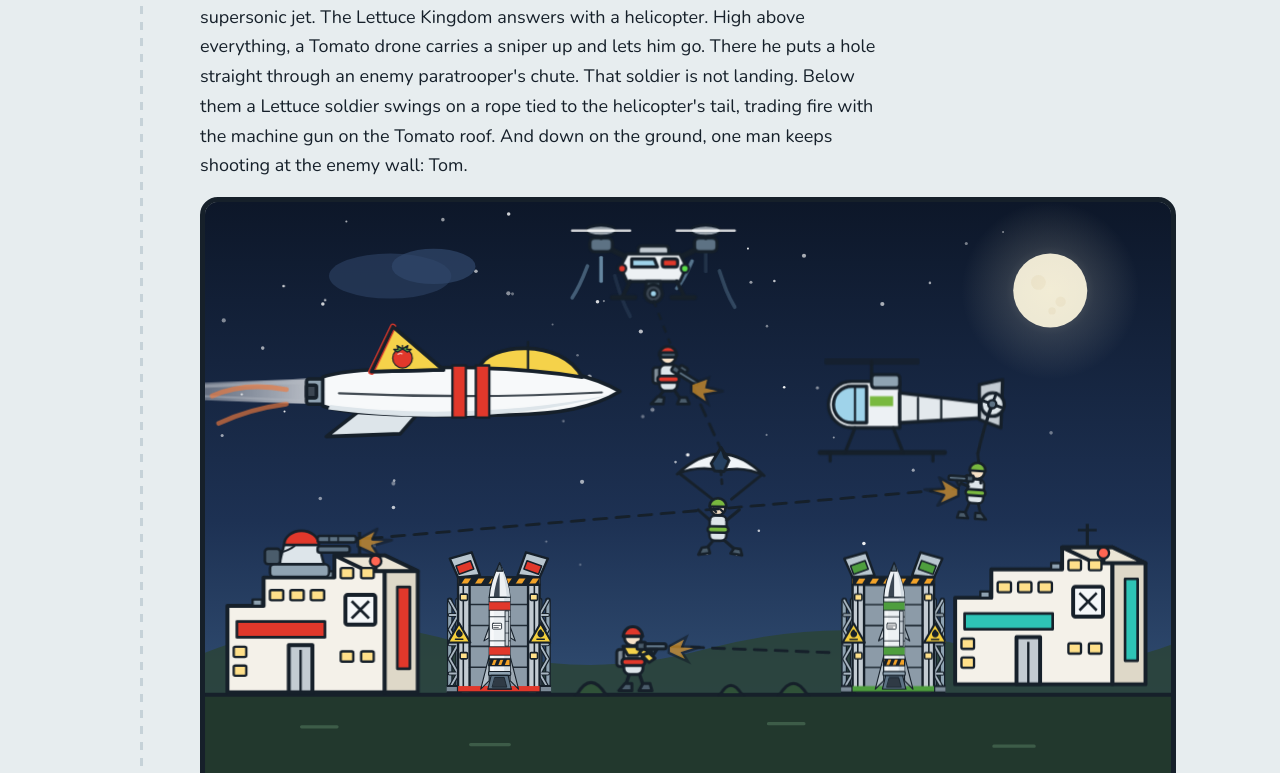
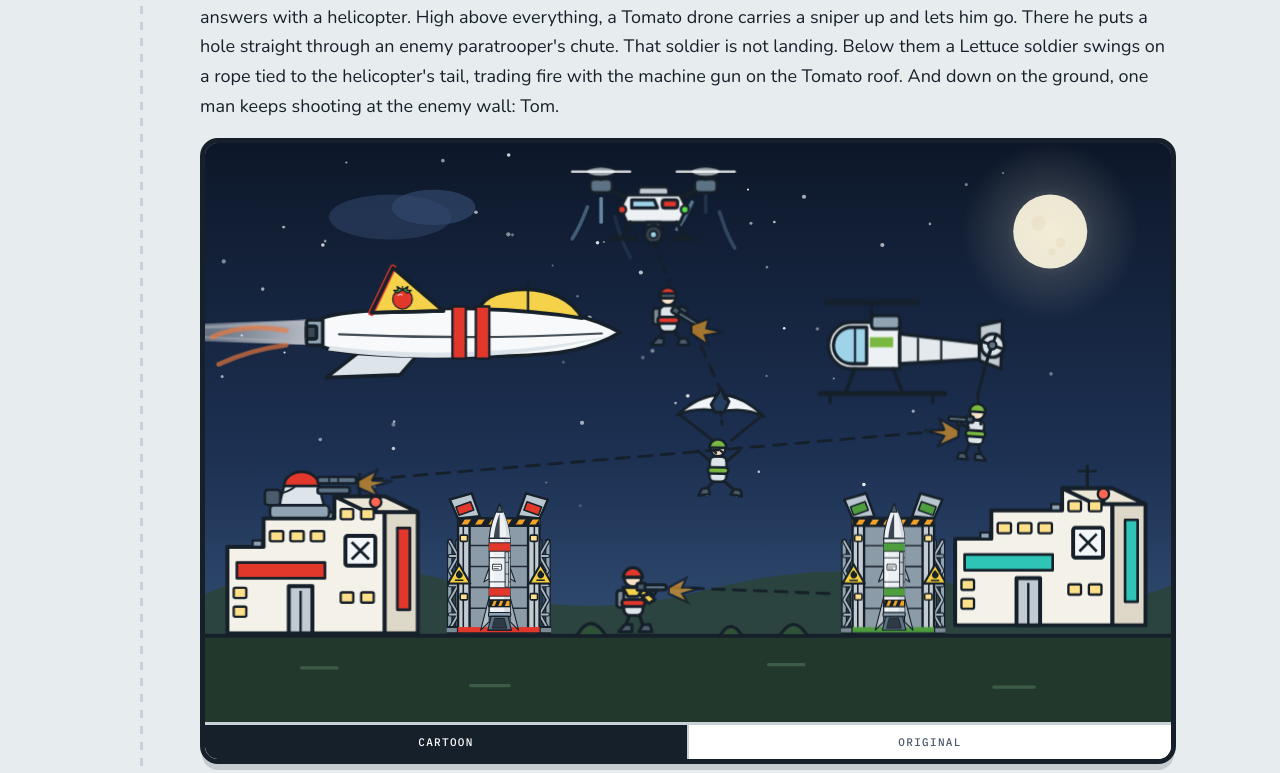
Before and after one commit to haoxi911/tomato-vs-lettuce, a plain HTML site: page index.html in a window 1280 px wide. Shown: the part 658-1431 px from the top of the page. Drawn offline with nearby package versions, Linux system fonts and the light colour scheme; no server answers.

Commit message:
Let the narration run the full width of the picture
The 64ch cap made the text column visibly narrower than the artwork under it.

Co-Authored-By: Claude Opus 5 <noreply@anthropic.com>
Claude-Session: https://claude.ai/code/session_01Xj5WQ14iAxSzZ41jayQBJK

```diff
--- a/index.html
+++ b/index.html
@@ -73,7 +73,7 @@
 
   .panel h2{font-family:var(--display);font-size:clamp(22px,3.4vw,30px);margin:2px 0 6px;line-height:1.15}
   .beat{font-family:var(--mono);font-size:11px;letter-spacing:.14em;text-transform:uppercase;color:var(--ink-soft);margin:0 0 10px}
-  .narration{margin:0 0 16px;max-width:64ch;font-size:18px}
+  .narration{margin:0 0 16px;max-width:none;font-size:18px}
   .frame{margin:0;border:5px solid var(--line);border-radius:18px;overflow:hidden;background:var(--surface);box-shadow:0 8px 0 -2px var(--shadow);line-height:0}
   .frame svg{width:100%;height:auto;display:block}
   figcaption{display:none;line-height:1.5;font-family:var(--mono);font-size:12px;color:var(--ink-soft);padding:10px 14px;border-top:3px solid var(--rule);background:var(--surface)}
```
